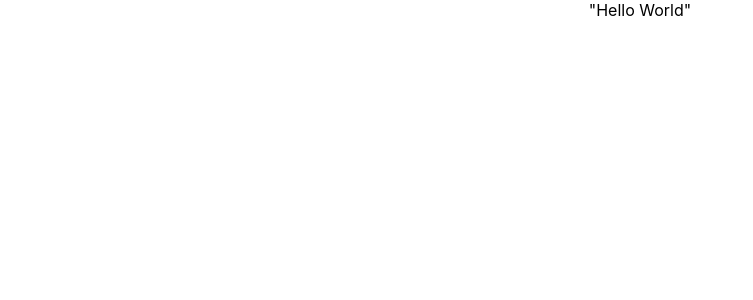
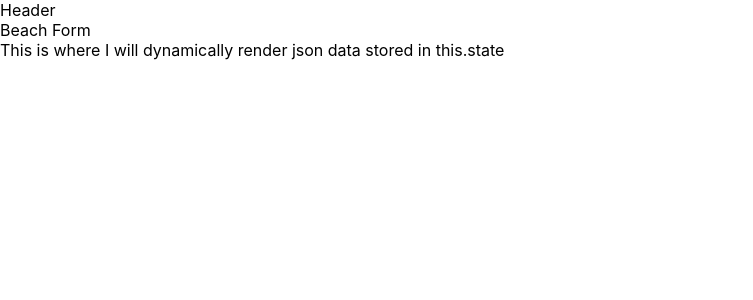
Before and after one commit to rzemlin/norcal-beaches-frontend, a React (Create React App) app: page / in a window 1280 px wide. Shown: the top 300 px of the page, without its empty margins (0-753 px from the left). Built offline with nearby package versions, Linux system fonts and the light colour scheme.

Commit message:
set up basic scaffolding

```diff
--- a/src/App.js
+++ b/src/App.js
@@ -1,10 +1,14 @@
-import './App.css';
-import React from 'react';
+import React from 'react'
+import Header from './components/Header'
+import BeachForm from './components/BeachForm';
+import BeachContainer from './components/BeachContainer'
 
 function App() {
   return (
     <div className="App">
-      "Hello World"
+    <Header />
+    <BeachForm />
+    <BeachContainer />
     </div>
   );
 }
--- /dev/null
+++ b/src/components/BeachCard.js
@@ -0,0 +1,11 @@
+import React from 'react'
+
+function BeachCard() {
+    return (
+        <div>
+           This is where I will dynamically render json data stored in this.state
+        </div>
+    )
+}
+
+export default BeachCard
--- /dev/null
+++ b/src/components/BeachContainer.js
@@ -0,0 +1,11 @@
+import React from 'react'
+import BeachCard from './BeachCard'
+function BeachContainer() {
+    return (
+        <div>
+            < BeachCard />
+        </div>
+    )
+}
+
+export default BeachContainer
--- /dev/null
+++ b/src/components/BeachForm.js
@@ -0,0 +1,11 @@
+import React from 'react'
+
+function BeachForm() {
+    return (
+        <div>
+            Beach Form
+        </div>
+    )
+}
+
+export default BeachForm
--- /dev/null
+++ b/src/components/Header.js
@@ -0,0 +1,10 @@
+// use rfce tab to create a plain component
+import React from 'react'
+
+function Header() {
+    return (
+        <div>Header</div>
+    )
+}
+
+export default Header
```
